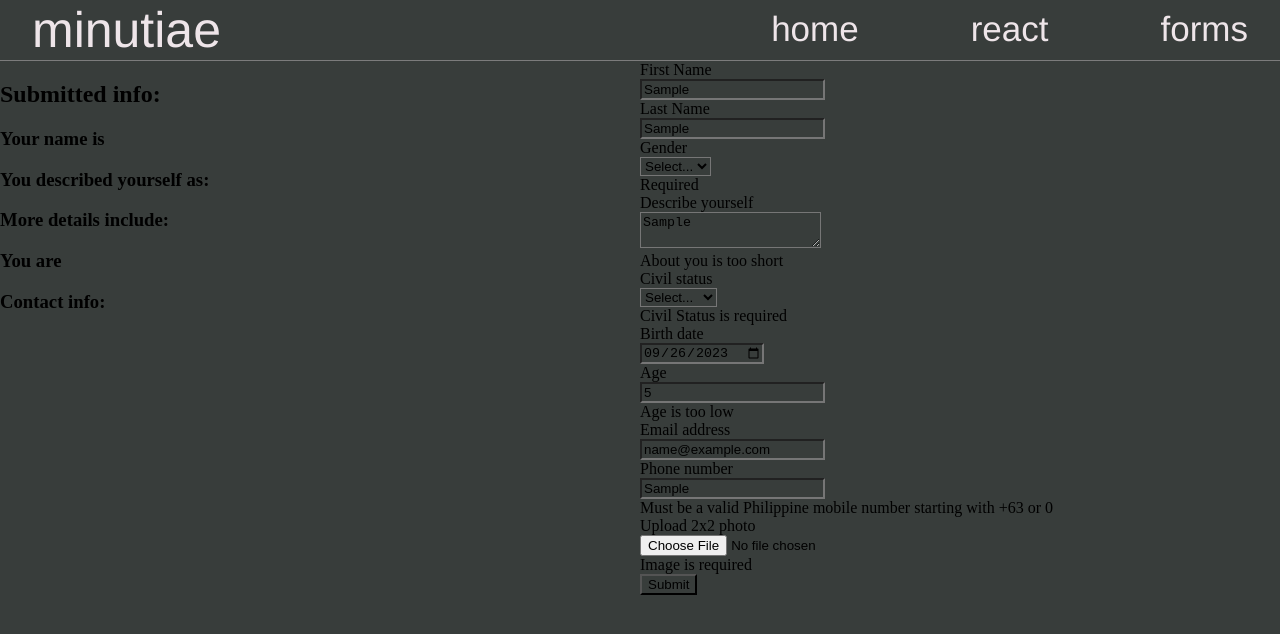
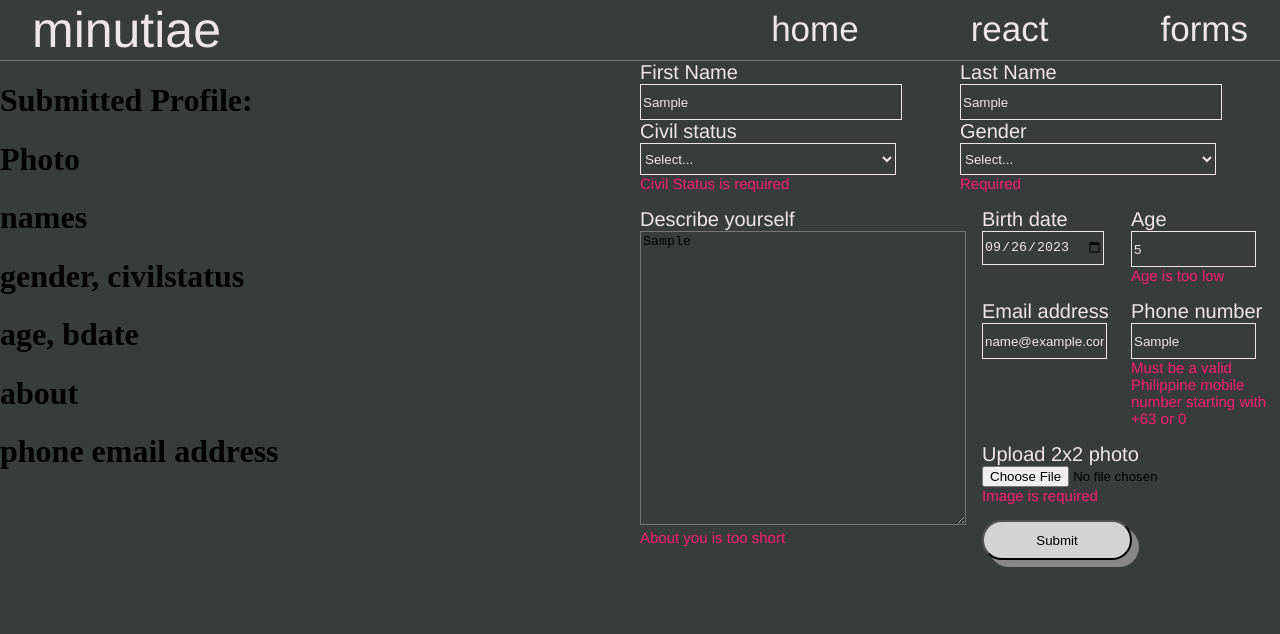
Before and after one commit to sciyon/CS3105_minutiae, a React (Vite) app: page /FormsAct in a window 1280 px wide. Both pictures are taken after typing "Sample", "Sample", "Sample", "5", "name@example.com", "Sample" into the empty fields and a click on the button "Submit". Shown: the top 634 px of the page. Built offline with nearby package versions, Linux system fonts and the light colour scheme.

Commit message:
[Erwin][Feat]Finalising forms page content

```diff
--- a/src/components/layouts/formsAct.jsx
+++ b/src/components/layouts/formsAct.jsx
@@ -6,23 +6,40 @@ export default function FormsAct(){
   return (
   <div className="forms-container">
     <div className="left-col">
-      <h2>Submitted info:</h2>
-      <div className="show-name">
-        <div className="image"></div>
-        <h3>Your name is</h3>
+      <h1>Submitted Profile:</h1>
+      <div className="left-col-row1">
+        <div className="lcr1-col1">
+          <h1>Photo</h1>
+          <div className="photo"></div>
+        </div>
+        <div className="lcr1-col2">
+          <div className="lcr1-col2-rows">
+            <h1>names</h1>
             <div className="fname"></div>
             <div className="lname"></div>
-        <h3>You described yourself as: </h3>
-        <div className="about"></div>
-        <h3>More details include: </h3>
+          </div>
+          <div className="lcr1-col2-rows">
+            <h1>gender, civilstatus</h1>
             <div className="gender"></div>
             <div className="civilStatus"></div>
-        <h3>You are</h3>
+          </div>
+          <div className="lcr1-col2-rows">
+            <h1>age, bdate</h1>
             <div className="age"></div>
-        <div className="birthDate"></div>
-        <h3>Contact info:</h3>
+            <div className="birthdate"></div>
+          </div>
+        </div>
+      </div>
+      <div className="left-col-row2">
+        <div className="lcr2-col1">
+            <h1>about</h1>
+          <div className="about"></div>
+        </div>
+        <div className="lcr2-col2">
+          <h1>phone email address</h1>
+          <div className="phone"></div>
           <div className="email"></div>
-        <div className="phoneNumber"></div>
+        </div>
       </div>
     </div>
     <div className="right-col">
--- a/src/components/stuff/formBox.jsx
+++ b/src/components/stuff/formBox.jsx
@@ -52,37 +52,23 @@ export default function FormsBox(){
       >
         {({ errors, touched }) => (
           <Form>
+            <div className="display-as-row">
               <div className="field">
                 <div className="field-label">First Name</div>
-              {isSubmitting ? <ShimmerField /> : <Field name='fname'/>}
-              {errors.fname && touched.fname ? (<div>{errors.fname}</div>) : null}
+                {isSubmitting ? <ShimmerField /> : <Field className="field-input" name='fname'/>}
+                {errors.fname && touched.fname ? (<div className="error-msg">{errors.fname}</div>) : null}
               </div>
               <div className="field">
                 <div className="field-label">Last Name</div>
-              {isSubmitting ? <ShimmerField /> : <Field name='lname'/>}
-              {errors.lname && touched.lname ? (<div>{errors.lname}</div>) : null}
+                {isSubmitting ? <ShimmerField /> : <Field className="field-input" name='lname'/>}
+                {errors.lname && touched.lname ? (<div className="error-msg">{errors.lname}</div>) : null}
               </div>
-            <div className="field">
-              <div className="field-label">Gender</div>
-              {isSubmitting ? <ShimmerField /> : (
-                <Field name='gender' as='select'>
-                  <option value="">Select...</option>
-                  <option value="Male">Male</option>
-                  <option value="Female">Female</option>
-                  <option value="Other">Other</option>
-                </Field>
-              )}
-              {errors.gender && touched.gender ? (<div>{errors.gender}</div>) : null}
             </div>
-            <div className="field">
-              <div className="field-label">Describe yourself</div>
-              {isSubmitting ? <ShimmerField /> : <Field name='about' as='textarea'/>}
-              {errors.about && touched.about ? (<div>{errors.about}</div>) : null}
-            </div>
+            <div className="display-as-row">
               <div className="field">
                 <div className="field-label">Civil status</div>
                 {isSubmitting ? <ShimmerField /> : (
-                <Field name='civilStatus' as='select'>
+                  <Field  className="field-input"  name='civilStatus' as='select'>
                     <option value="">Select...</option>
                     <option value="Single">Single</option>
                     <option value="Married">Married</option>
@@ -90,32 +76,57 @@ export default function FormsBox(){
                     <option value="Widowed">Widowed</option>
                   </Field>
                 )}
-              {errors.civilStatus && touched.civilStatus ? (<div>{errors.civilStatus}</div>) : null}
+                {errors.civilStatus && touched.civilStatus ? (<div className="error-msg">{errors.civilStatus}</div>) : null}
               </div>
               <div className="field">
+                <div className="field-label">Gender</div>
+                {isSubmitting ? <ShimmerField /> : (
+                  <Field  className="field-input"  name='gender' as='select'>
+                    <option value="">Select...</option>
+                    <option value="Male">Male</option>
+                    <option value="Female">Female</option>
+                    <option value="Other">Other</option>
+                  </Field>
+                )}
+                {errors.gender && touched.gender ? (<div className="error-msg">{errors.gender}</div>) : null}
+              </div>
+            </div>
+            <div className="display-as-row">
+
+              <div className="field">
+                <div className="field-label">Describe yourself</div>
+                {isSubmitting ? <ShimmerField /> : <Field  className="field-input-essay" name='about' as='textarea'/>}
+                {errors.about && touched.about ? (<div className="error-msg">{errors.about}</div>) : null}
+              </div>
+              <div className="display-as-col">
+                <div className="display-as-row">
+                  <div className="field">
                     <div className="field-label">Birth date</div>
-              {isSubmitting ? <ShimmerField /> : <Field name="birthdate" type="date" />}
-              {errors.birthdate && touched.birthdate ? (<div>{errors.birthdate}</div>) : null}
+                    {isSubmitting ? <ShimmerField /> : <Field  className="field-input" name="birthdate" type="date" />}
+                    {errors.birthdate && touched.birthdate ? (<div className="error-msg">{errors.birthdate}</div>) : null}
                   </div>
                   <div className="field">
                     <div className="field-label">Age</div>
-              {isSubmitting ? <ShimmerField /> : <Field name='age' type='number'/>}
-              {errors.age && touched.age ? (<div>{errors.age}</div>) : null}
+                    {isSubmitting ? <ShimmerField /> : <Field className="field-input"  name='age' type='number'/>}
+                    {errors.age && touched.age ? (<div className="error-msg">{errors.age}</div>) : null}
                   </div>
+                </div>
+                  <div className="display-as-row">
                     <div className="field">
                       <div className="field-label">Email address</div>
-              {isSubmitting ? <ShimmerField /> : <Field name='email' type="email"/>}
-              {errors.email && touched.email ? (<div>{errors.email}</div>) : null}
+                      {isSubmitting ? <ShimmerField /> : <Field  className="field-input" name='email' type="email"/>}
+                      {errors.email && touched.email ? (<div className="error-msg">{errors.email}</div>) : null}
                     </div>
                     <div className="field">
                       <div className="field-label">Phone number</div>
-              {isSubmitting ? <ShimmerField /> : <Field name='phoneNumber'/>}
-              {errors.phoneNumber && touched.phoneNumber ? (<div>{errors.phoneNumber}</div>) : null}
+                      {isSubmitting ? <ShimmerField /> : <Field  className="field-input" name='phoneNumber'/>}
+                      {errors.phoneNumber && touched.phoneNumber ? (<div className="error-msg">{errors.phoneNumber}</div>) : null}
+                    </div>
                   </div>
                     <div className="field">
                       <div className="field-label">Upload 2x2 photo</div>
                       {isSubmitting ? <ShimmerField /> : (
-                <Field name='photo'>
+                        <Field  className="field-input" name='photo'>
                           {({ field, form }) => (
                             <input
                               id='photo'
@@ -128,9 +139,11 @@ export default function FormsBox(){
                           )}
                         </Field>
                       )}
-              {errors.photo && touched.photo ? (<div>{errors.photo}</div>) : null}
+                      {errors.photo && touched.photo ? (<div className="error-msg">{errors.photo}</div>) : null}
                     </div>
-            <button type="submit">Submit</button>
+                    <button className="submit-btn" type="submit">Submit</button>
+              </div>
+            </div>
           </Form>
         )}
       </Formik>
--- a/src/components/stuff/style.css
+++ b/src/components/stuff/style.css
@@ -329,3 +329,68 @@
   width: 80%;
   height: 80%;
 }
+
+.field-label{
+  font-family: "Inter-Regular", Helvetica;
+  color: #eee5e9;
+  font-size: 20px;
+  font-weight: 300;
+}
+
+.error-msg{
+  color: #fc1c6e;
+  font-size: 15px;
+  font-weight: 100;
+  font-family: "Inter-Light", Helvetica;
+  padding-bottom: 1rem;
+}
+
+.field-input{
+  border: 1px solid #eee5e9;
+  height: 2rem;
+  color: #eee5e9;
+  width: 80%;
+}
+
+.formik-form{
+  display: flex;
+}
+
+.display-as-row{
+  display: flex;
+}
+
+.display-as-col{
+  padding-left: 1rem;
+}
+.field{
+  flex: 1;
+}
+
+.submit-btn{
+  align-items: center;
+  background-color: #d3d3d3;
+  display: flex;
+  gap: 10px;
+  height: 40px;
+  justify-content: center;
+  width: 150px;
+  padding: 10px;
+  position: relative;
+  border-radius: 20px;
+  margin-right: 20px;
+  box-shadow: 7px 7px #878787;
+  border-radius: 20px;
+  margin-right: 20px;
+  box-shadow: 7px 7px #878787;
+}
+
+.submit-btn:active {
+  box-shadow: 5px 5px #878f72;
+  transform: translateY(4px);
+}
+
+.field-input-essay{
+  width: 20rem;
+  height: 18rem;
+}
--- a/src/validation/formValidation.js
+++ b/src/validation/formValidation.js
@@ -41,7 +41,14 @@ export const formSchema = Yup.object().shape({
         .positive("Age must be positive")
         .max(100, "Age must be a valid age")
         .min(7, "Age is too low")
-        .required("Age is required"),
+        .required("Age is required")
+        .test('is-age-valid', 'Age does not match with birthdate', function (value) {
+          const { birthdate } = this.parent;
+          const birthYear = new Date(birthdate).getFullYear();
+          const currentYear = new Date().getFullYear();
+          const calculatedAge = currentYear - birthYear;
+          return calculatedAge === value;
+        }),
   email:
     Yup .string()
         .email("Invalid email")
```
Lines whose indentation alone changed are shown as unchanged.
